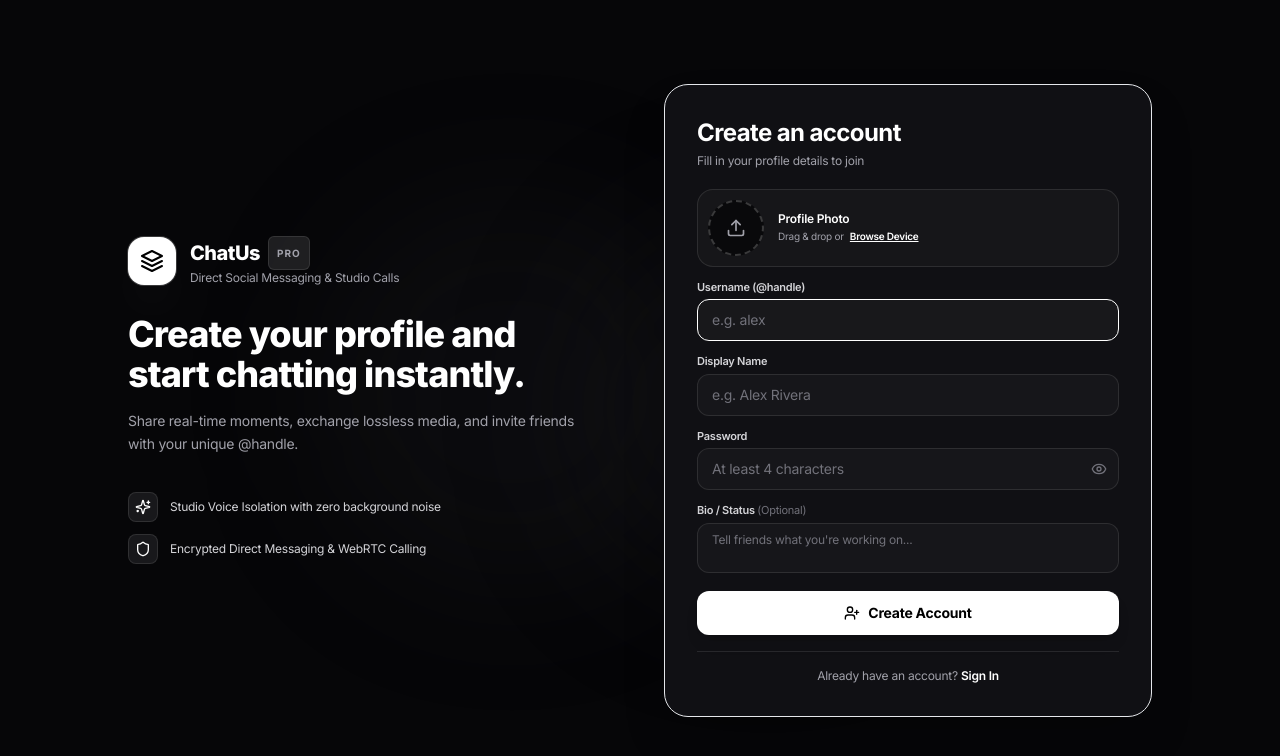
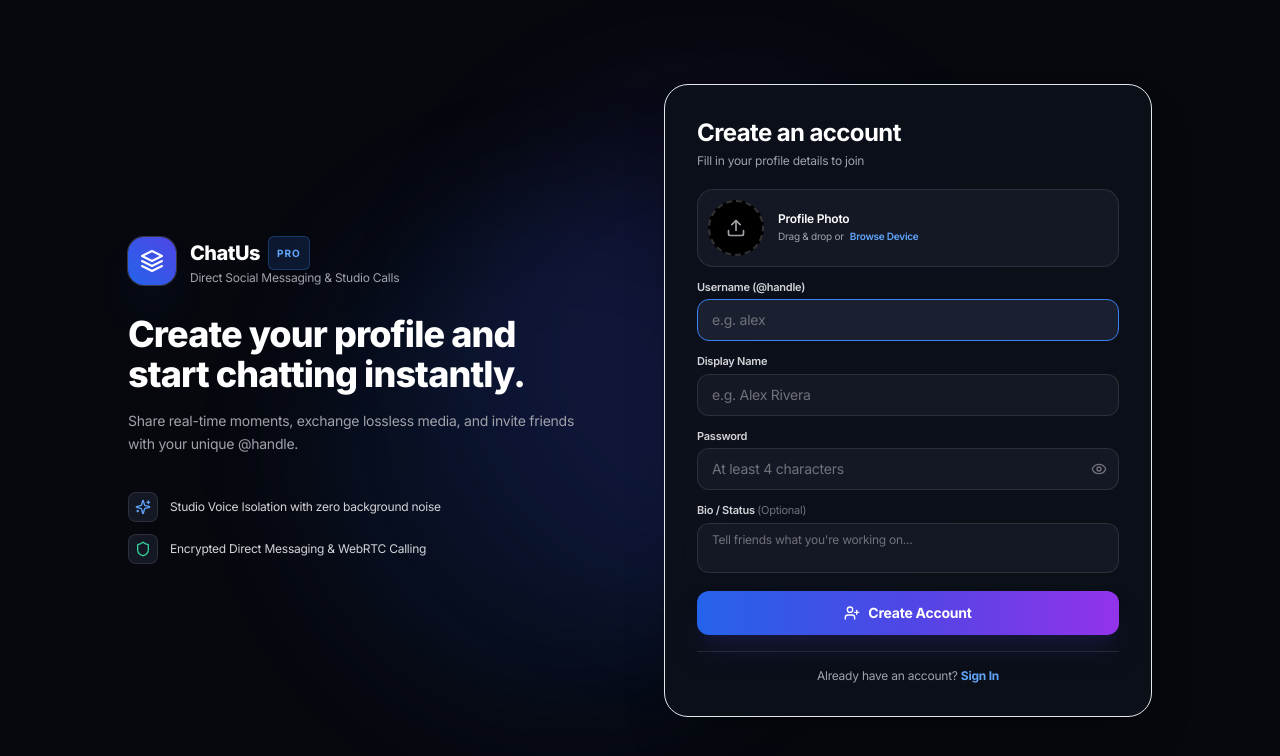
Before and after one commit to sagarkumary5555-ai/vdfb, a React (Vite) app in the folder client/: page / in a window 1280 px wide. Both pictures are taken after typing "Sample", "Sample123" into the empty fields and a click on the button "Create an Account". Shown: the top 756 px of the page. Built offline with nearby package versions, Linux system fonts and the light colour scheme.

Commit message:
🚀 Complete ChatUs PRO: Friendship System, Privacy Security, Real-Time WebSockets & HD Calling

```diff
--- a/client/src/components/Auth/Register.tsx
+++ b/client/src/components/Auth/Register.tsx
@@ -111,10 +111,10 @@ export const Register: React.FC<RegisterProps> = ({ onSwitchToLogin }) => {
   };
 
   return (
-    <div className="relative min-h-[100dvh] w-screen bg-[#060608] flex items-center justify-center p-4 sm:p-6 lg:p-12 font-sans select-none text-white overflow-y-auto">
+    <div className="relative min-h-[100dvh] w-screen bg-[#06080E] flex items-center justify-center p-4 sm:p-6 lg:p-12 font-sans select-none text-white overflow-y-auto">
       {/* Background ambient lighting */}
-      <div className="absolute top-1/4 left-1/4 w-96 h-96 bg-zinc-800/20 rounded-full blur-3xl pointer-events-none" />
-      <div className="absolute bottom-1/4 right-1/4 w-96 h-96 bg-zinc-900/30 rounded-full blur-3xl pointer-events-none" />
+      <div className="absolute top-1/4 left-1/4 w-[500px] h-[500px] bg-blue-600/10 rounded-full blur-3xl pointer-events-none" />
+      <div className="absolute bottom-1/4 right-1/4 w-[500px] h-[500px] bg-indigo-600/10 rounded-full blur-3xl pointer-events-none" />
 
       {/* 2-Column Professional Architecture */}
       <div className="relative z-10 w-full max-w-5xl grid grid-cols-1 lg:grid-cols-12 gap-8 lg:gap-12 items-center my-auto">
@@ -122,7 +122,7 @@ export const Register: React.FC<RegisterProps> = ({ onSwitchToLogin }) => {
         {/* LEFT COLUMN: Original Brand Identity */}
         <div className="hidden lg:flex lg:col-span-6 flex-col items-start justify-center pr-4 space-y-7">
           <div className="flex items-center gap-3.5">
-            <div className="w-12 h-12 rounded-2xl bg-white text-black flex items-center justify-center shadow-2xl shadow-white/10 ring-1 ring-white/20">
+            <div className="w-12 h-12 rounded-2xl bg-gradient-to-tr from-blue-600 to-indigo-600 text-white flex items-center justify-center shadow-2xl shadow-blue-500/20 ring-1 ring-white/20">
               <svg className="w-6 h-6 fill-current" viewBox="0 0 24 24">
                 <path d="M12 2L2 7l10 5 10-5-10-5zM2 17l10 5 10-5M2 12l10 5 10-5" stroke="currentColor" strokeWidth="2" fill="none" strokeLinecap="round" strokeLinejoin="round" />
               </svg>
@@ -130,7 +130,7 @@ export const Register: React.FC<RegisterProps> = ({ onSwitchToLogin }) => {
             <div>
               <div className="text-xl font-extrabold tracking-tight text-white flex items-center gap-2">
                 <span>ChatUs</span>
-                <span className="text-[10px] uppercase font-bold tracking-widest text-zinc-400 bg-white/10 px-2 py-0.5 rounded-md border border-white/10">
+                <span className="text-[10px] uppercase font-bold tracking-widest text-blue-400 bg-blue-500/15 px-2 py-0.5 rounded-md border border-blue-500/30">
                   PRO
                 </span>
               </div>
@@ -150,14 +150,14 @@ export const Register: React.FC<RegisterProps> = ({ onSwitchToLogin }) => {
           {/* Key Feature List */}
           <div className="space-y-3 pt-2">
             <div className="flex items-center gap-3 text-xs text-zinc-300">
-              <div className="p-1.5 rounded-lg bg-zinc-900 border border-white/10 text-white">
+              <div className="p-1.5 rounded-lg bg-[#141824] border border-white/10 text-blue-400">
                 <Sparkles className="w-4 h-4" />
               </div>
               <span>Studio Voice Isolation with zero background noise</span>
             </div>
 
             <div className="flex items-center gap-3 text-xs text-zinc-300">
-              <div className="p-1.5 rounded-lg bg-zinc-900 border border-white/10 text-white">
+              <div className="p-1.5 rounded-lg bg-[#141824] border border-white/10 text-emerald-400">
                 <Shield className="w-4 h-4" />
               </div>
               <span>Encrypted Direct Messaging & WebRTC Calling</span>
@@ -167,11 +167,11 @@ export const Register: React.FC<RegisterProps> = ({ onSwitchToLogin }) => {
 
         {/* RIGHT COLUMN: Sign Up Form */}
         <div className="w-full lg:col-span-6 mx-auto">
-          <div className="bg-[#101014] rounded-3xl p-6 sm:p-8 border border-white/12 shadow-2xl backdrop-blur-2xl">
+          <div className="bg-[#0C101A]/95 rounded-3xl p-6 sm:p-8 border border-white/12 shadow-2xl backdrop-blur-2xl">
 
             <div className="mb-5">
               <div className="lg:hidden flex items-center gap-2.5 mb-3">
-                <div className="w-8 h-8 rounded-xl bg-white text-black flex items-center justify-center">
+                <div className="w-8 h-8 rounded-xl bg-gradient-to-tr from-blue-600 to-indigo-600 text-white flex items-center justify-center">
                   <svg className="w-4 h-4 fill-current" viewBox="0 0 24 24">
                     <path d="M12 2L2 7l10 5 10-5-10-5zM2 17l10 5 10-5M2 12l10 5 10-5" stroke="currentColor" strokeWidth="2" fill="none" strokeLinecap="round" strokeLinejoin="round" />
                   </svg>
@@ -196,7 +196,7 @@ export const Register: React.FC<RegisterProps> = ({ onSwitchToLogin }) => {
               )}
 
               {/* Drag & Drop Avatar Uploader */}
-              <div className="flex items-center gap-3.5 p-2.5 bg-zinc-900/80 rounded-2xl border border-white/10">
+              <div className="flex items-center gap-3.5 p-2.5 bg-[#141824] rounded-2xl border border-white/10">
                 <input
                   ref={fileInputRef}
                   type="file"
@@ -212,10 +212,10 @@ export const Register: React.FC<RegisterProps> = ({ onSwitchToLogin }) => {
                   onClick={() => fileInputRef.current?.click()}
                   className={`relative w-14 h-14 rounded-full border-2 border-dashed flex items-center justify-center cursor-pointer transition overflow-hidden group flex-shrink-0 ${
                     isDragging
-                      ? 'border-white bg-white/20 scale-105'
+                      ? 'border-blue-400 bg-blue-500/20 scale-105'
                       : avatarPreview
-                      ? 'border-white/40 bg-zinc-950'
-                      : 'border-white/20 bg-zinc-950 hover:border-white/50'
+                      ? 'border-white/40 bg-black'
+                      : 'border-white/20 bg-black hover:border-blue-400/50'
                   }`}
                   title="Drag & drop photo or click to upload"
                 >
@@ -242,7 +242,7 @@ export const Register: React.FC<RegisterProps> = ({ onSwitchToLogin }) => {
                     <button
                       type="button"
                       onClick={() => fileInputRef.current?.click()}
-                      className="text-white font-semibold underline"
+                      className="text-blue-400 font-semibold hover:underline"
                     >
                       Browse Device
                     </button>
@@ -271,7 +271,7 @@ export const Register: React.FC<RegisterProps> = ({ onSwitchToLogin }) => {
                   placeholder="e.g. alex"
                   autoFocus
                   required
-                  className="w-full px-3.5 py-2.5 bg-zinc-900/90 border border-white/10 rounded-xl text-xs sm:text-sm text-white placeholder-zinc-500 focus:outline-none focus:border-white focus:bg-zinc-900 transition"
+                  className="w-full px-3.5 py-2.5 bg-[#141824] border border-white/10 rounded-xl text-xs sm:text-sm text-white placeholder-zinc-500 focus:outline-none focus:border-blue-500 focus:bg-[#1A2030] transition"
                 />
               </div>
 
@@ -285,7 +285,7 @@ export const Register: React.FC<RegisterProps> = ({ onSwitchToLogin }) => {
                   value={displayName}
                   onChange={(e) => setDisplayName(e.target.value)}
                   placeholder="e.g. Alex Rivera"
-                  className="w-full px-3.5 py-2.5 bg-zinc-900/90 border border-white/10 rounded-xl text-xs sm:text-sm text-white placeholder-zinc-500 focus:outline-none focus:border-white focus:bg-zinc-900 transition"
+                  className="w-full px-3.5 py-2.5 bg-[#141824] border border-white/10 rounded-xl text-xs sm:text-sm text-white placeholder-zinc-500 focus:outline-none focus:border-blue-500 focus:bg-[#1A2030] transition"
                 />
               </div>
 
@@ -301,7 +301,7 @@ export const Register: React.FC<RegisterProps> = ({ onSwitchToLogin }) => {
                     onChange={(e) => setPassword(e.target.value)}
                     placeholder="At least 4 characters"
                     required
-                    className="w-full px-3.5 pr-10 py-2.5 bg-zinc-900/90 border border-white/10 rounded-xl text-xs sm:text-sm text-white placeholder-zinc-500 focus:outline-none focus:border-white focus:bg-zinc-900 transition"
+                    className="w-full px-3.5 pr-10 py-2.5 bg-[#141824] border border-white/10 rounded-xl text-xs sm:text-sm text-white placeholder-zinc-500 focus:outline-none focus:border-blue-500 focus:bg-[#1A2030] transition"
                   />
                   <button
                     type="button"
@@ -323,7 +323,7 @@ export const Register: React.FC<RegisterProps> = ({ onSwitchToLogin }) => {
                   value={bio}
                   onChange={(e) => setBio(e.target.value)}
                   placeholder="Tell friends what you're working on..."
-                  className="w-full px-3.5 py-2 bg-zinc-900/90 border border-white/10 rounded-xl text-xs text-white placeholder-zinc-500 focus:outline-none focus:border-white focus:bg-zinc-900 transition resize-none"
+                  className="w-full px-3.5 py-2 bg-[#141824] border border-white/10 rounded-xl text-xs text-white placeholder-zinc-500 focus:outline-none focus:border-blue-500 focus:bg-[#1A2030] transition resize-none"
                 />
               </div>
 
@@ -331,10 +331,10 @@ export const Register: React.FC<RegisterProps> = ({ onSwitchToLogin }) => {
               <button
                 type="submit"
                 disabled={isLoading}
-                className="w-full py-3 px-4 bg-white hover:bg-zinc-200 active:scale-[0.98] text-black font-bold rounded-xl shadow-lg transition disabled:opacity-50 text-xs sm:text-sm flex items-center justify-center gap-2 mt-2"
+                className="w-full py-3 px-4 bg-gradient-to-r from-blue-600 via-indigo-600 to-purple-600 hover:opacity-95 active:scale-[0.98] text-white font-bold rounded-xl shadow-xl shadow-indigo-950/50 transition disabled:opacity-50 text-xs sm:text-sm flex items-center justify-center gap-2 mt-2"
               >
                 {isLoading ? (
-                  <div className="w-4 h-4 border-2 border-black border-t-transparent rounded-full animate-spin mx-auto" />
+                  <div className="w-4 h-4 border-2 border-white border-t-transparent rounded-full animate-spin mx-auto" />
                 ) : (
                   <>
                     <UserPlus className="w-4 h-4" />
@@ -350,7 +350,7 @@ export const Register: React.FC<RegisterProps> = ({ onSwitchToLogin }) => {
                 Already have an account?{' '}
                 <button
                   onClick={onSwitchToLogin}
-                  className="text-white font-semibold hover:underline"
+                  className="text-blue-400 font-bold hover:underline"
                 >
                   Sign In
                 </button>
```
